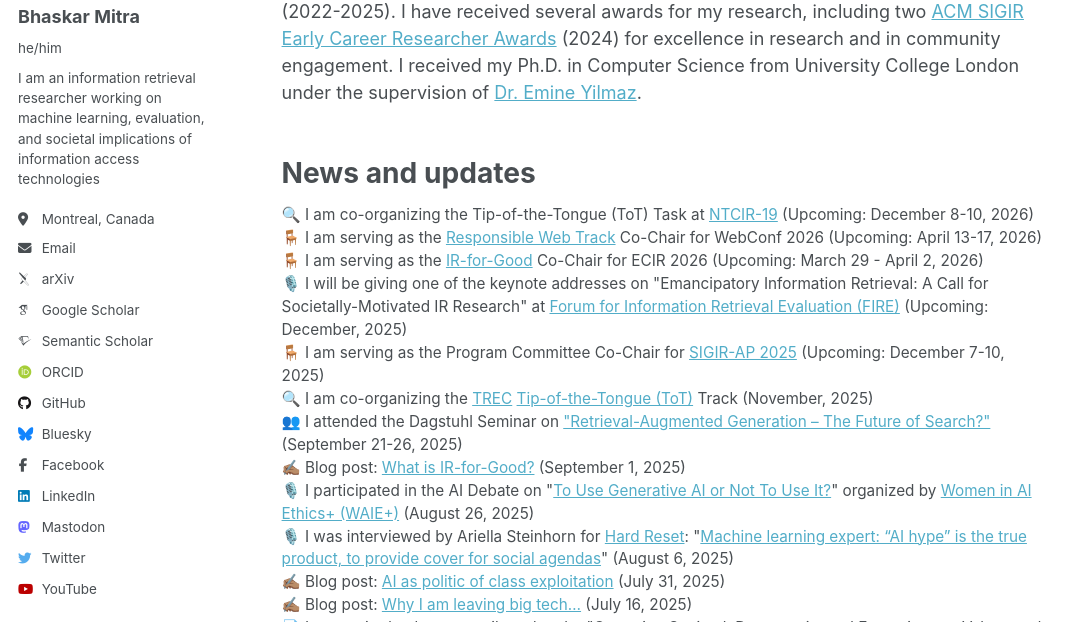
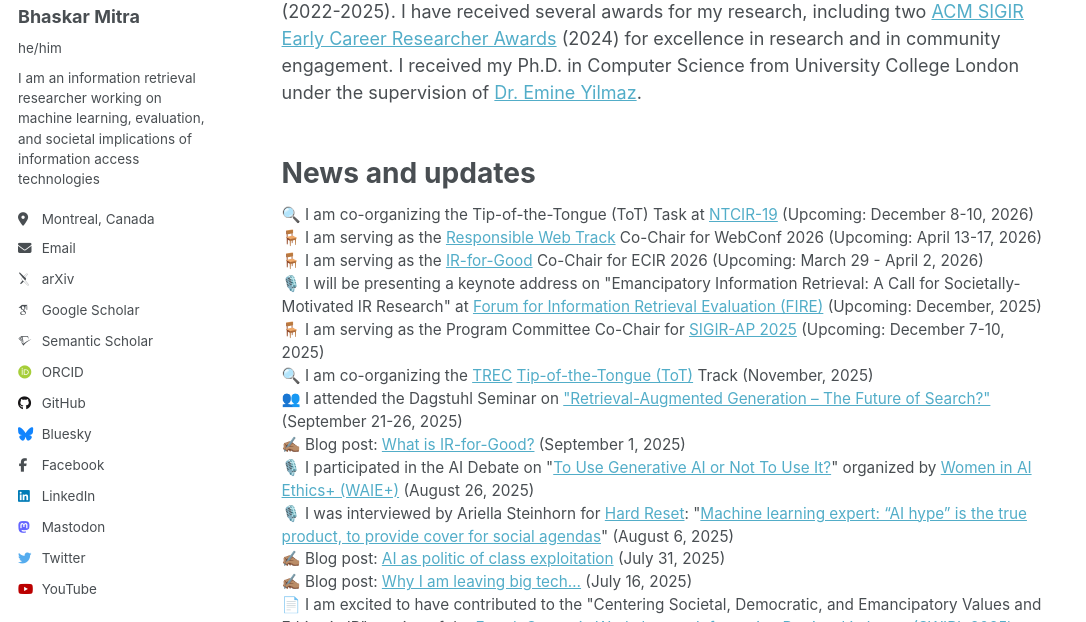
Before and after one commit to bhaskar-mitra/bhaskar-mitra.github.io, a Jekyll site: the page built from _pages/about.md, in a window 1280 px wide and 900 px high, cut to the strip 278-900 px from the top of the window. Shown: the whole strip, without its empty margins (0-1086 px from the left). Built offline with Jekyll 4.4.1, drawn with Linux system fonts in a browser that asks for light colours; some web fonts are replaced.

Commit message:
Update about.md

```diff
--- a/_pages/about.md
+++ b/_pages/about.md
@@ -24,7 +24,7 @@
 <br/>
 🪑 I am serving as the <a href="https://ecir2026.eu/calls/call-for-ir-for-good-papers">IR-for-Good</a> Co-Chair for ECIR 2026 (Upcoming: March 29 - April 2, 2026)
 <br/>
-🎙️ I will be giving one of the keynote addresses on "Emancipatory Information Retrieval: A Call for Societally-Motivated IR Research" at <a href="https://fire.irsi.org.in/fire/2025/">Forum for Information Retrieval Evaluation (FIRE)</a> (Upcoming: December, 2025)
+🎙️ I will be presenting a keynote address on "Emancipatory Information Retrieval: A Call for Societally-Motivated IR Research" at <a href="https://fire.irsi.org.in/fire/2025/">Forum for Information Retrieval Evaluation (FIRE)</a> (Upcoming: December, 2025)
 <br/>
 🪑 I am serving as the Program Committee Co-Chair for <a href="https://www.sigir-ap.org/sigir-ap-2025/call-for-papers">SIGIR-AP 2025</a> (Upcoming: December 7-10, 2025)
 <br/>
```
